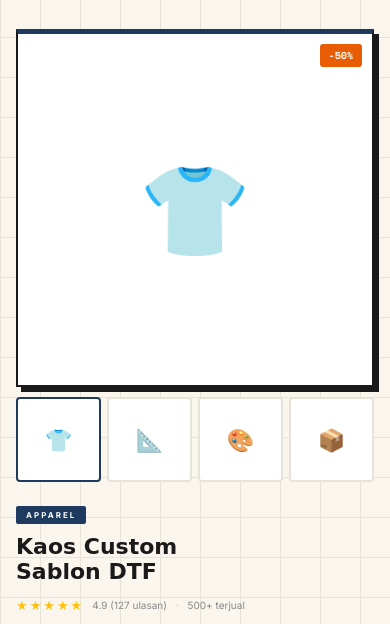
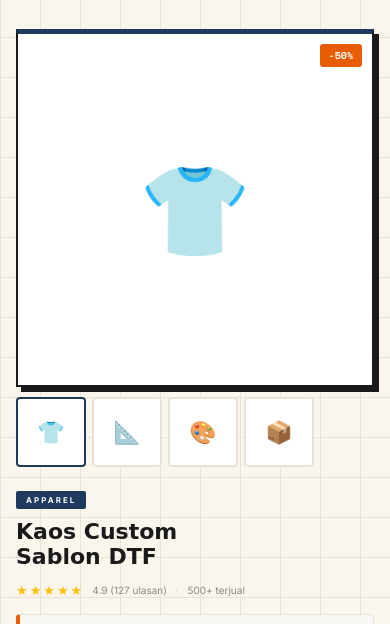
Before and after one commit to amirahmed96/javasmedia-website, a plain HTML site: page detail-produk.html in a window 390 px wide. Shown: the part 86-710 px from the top of the page. Drawn offline with nearby package versions, Linux system fonts and the light colour scheme; a web font is replaced by a local one.

Commit message:
Fix: foto thumbnail detail-produk bisa digeser kalau lebih dari 5 (dulu grid tetap 4 kolom + bug min-width bikin kolom ikut melebar), fix harga produk membesar di semua halaman mobile (class .price-new tabrakan, sekarang di-scope ke .price-section)
Co-Authored-By: Claude Sonnet 5 <noreply@anthropic.com>

```diff
--- a/detail-produk.html
+++ b/detail-produk.html
@@ -84,6 +84,11 @@ body { background: #FAF6EE; font-family: 'Inter', sans-serif; color: #1a1a1a; }
 }
 
 /* ===== FOTO SECTION ===== */
+/* min-width:0 supaya kolom grid ini tidak ikut melebar mengikuti
+   thumbnail yang overflow (baru terlihat kalau foto > 5, sebelumnya
+   foto-thumbs malah bikin kolomnya ikut lebar, bukan geser sendiri) */
+.foto-col { min-width: 0; }
+
 .foto-main {
   background: white;
   border: 2.5px solid #1a1a1a;
@@ -111,14 +116,22 @@ body { background: #FAF6EE; font-family: 'Inter', sans-serif; color: #1a1a1a; }
   font-family: 'Space Mono', monospace;
 }
 
+/* Bisa digeser ke samping kalau foto lebih dari yang muat di 1 baris
+   (dulu grid tetap 4 kolom, foto ke-5 dst malah pindah baris bukan digeser) */
 .foto-thumbs {
-  display: grid;
-  grid-template-columns: repeat(4, 1fr);
+  display: flex;
   gap: 8px;
+  overflow-x: auto;
+  -webkit-overflow-scrolling: touch;
+  scrollbar-width: none;
+  -ms-overflow-style: none;
 }
+.foto-thumbs::-webkit-scrollbar { display: none; height: 0; }
 
 .foto-thumb {
-  aspect-ratio: 1/1;
+  width: 120px;
+  height: 120px;
+  flex-shrink: 0;
   background: white;
   border: 2px solid #e8e3d8;
   border-radius: 4px;
@@ -180,8 +193,11 @@ body { background: #FAF6EE; font-family: 'Inter', sans-serif; color: #1a1a1a; }
   margin-bottom: 24px;
 }
 
-.price-old { font-size: 14px; color: #bbb; text-decoration: line-through; margin-bottom: 4px; }
-.price-new { font-size: 36px; font-weight: 900; color: #e85d04; font-family: 'Baloo Chettan 2', cursive; }
+/* Di-scope ke .price-section supaya tidak tabrakan dengan .price-new
+   di kartu "Produk Terkait" di bawah - class-nya sama tapi ukurannya
+   harus beda (harga besar di sini, harga kecil di kartu produk) */
+.price-section .price-old { font-size: 14px; color: #bbb; text-decoration: line-through; margin-bottom: 4px; }
+.price-section .price-new { font-size: 36px; font-weight: 900; color: #e85d04; font-family: 'Baloo Chettan 2', cursive; }
 .price-note { font-size: 11px; color: #888; margin-top: 4px; }
 
 /* Varian section */
@@ -530,7 +546,7 @@ body { background: #FAF6EE; font-family: 'Inter', sans-serif; color: #1a1a1a; }
     <div class="detail-layout">
 
       <!-- KIRI: Foto -->
-      <div>
+      <div class="foto-col">
         <div class="foto-main">
           <div class="foto-badge">-50%</div>
           👕
--- a/mobile.css
+++ b/mobile.css
@@ -495,7 +495,7 @@
   .foto-main { font-size: 90px !important; margin-bottom: 10px !important; }
   .foto-badge { font-size: 10px !important; padding: 4px 9px !important; top: 10px !important; right: 10px !important; }
   .foto-thumbs { gap: 6px !important; }
-  .foto-thumb { font-size: 22px !important; }
+  .foto-thumb { width: 70px !important; height: 70px !important; font-size: 22px !important; }
 
   .info-section { padding-top: 0 !important; }
   .product-cat-badge { font-size: 8px !important; padding: 4px 10px !important; margin-bottom: 10px !important; }
@@ -505,8 +505,8 @@
   .rating-count, .rating-sold { font-size: 10px !important; }
 
   .price-section { padding: 12px 14px !important; margin-bottom: 16px !important; }
-  .price-old { font-size: 11px !important; }
-  .price-new { font-size: 26px !important; }
+  .price-section .price-old { font-size: 11px !important; }
+  .price-section .price-new { font-size: 26px !important; }
   .price-note { font-size: 9px !important; }
 
   .varian-section { margin-bottom: 16px !important; }
```
